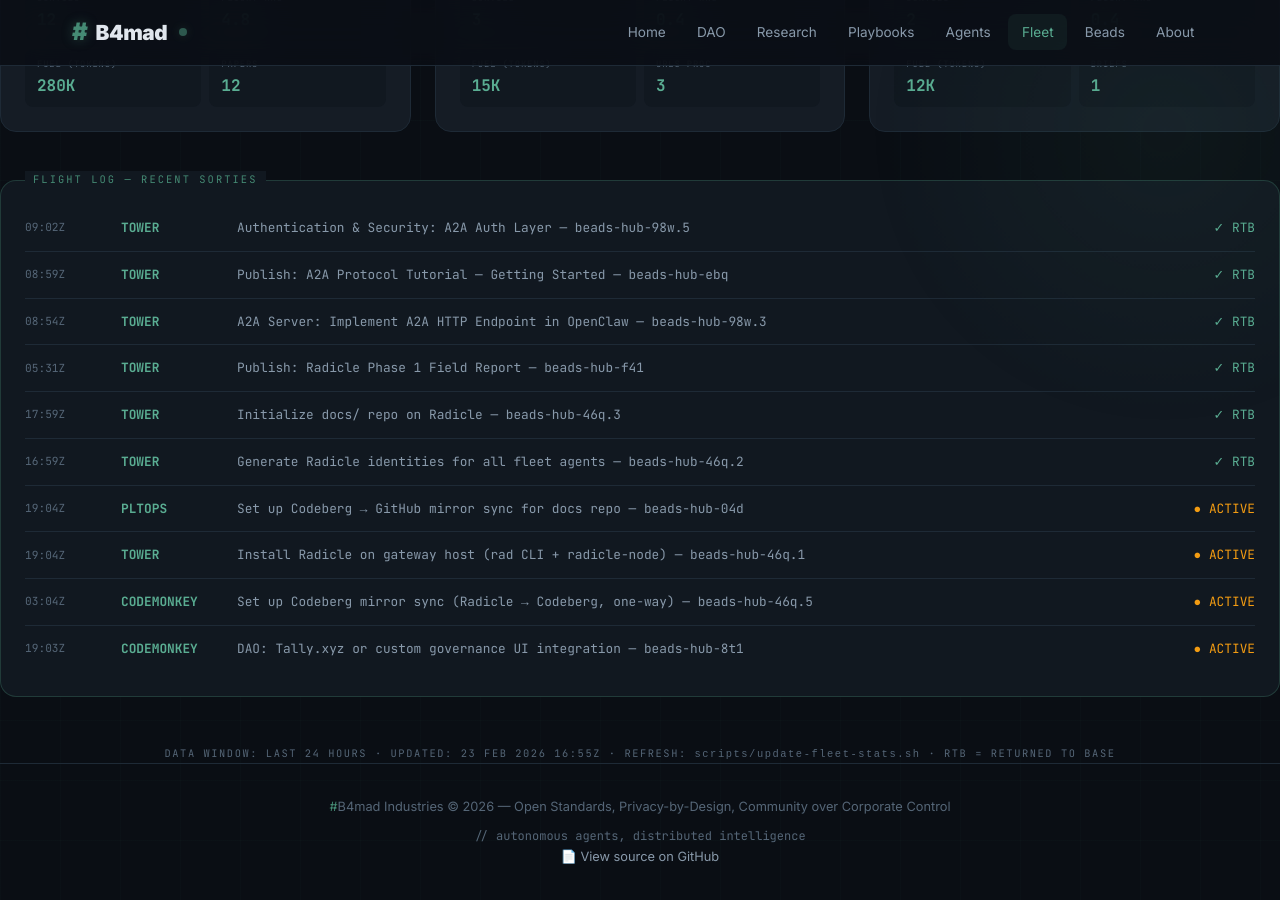
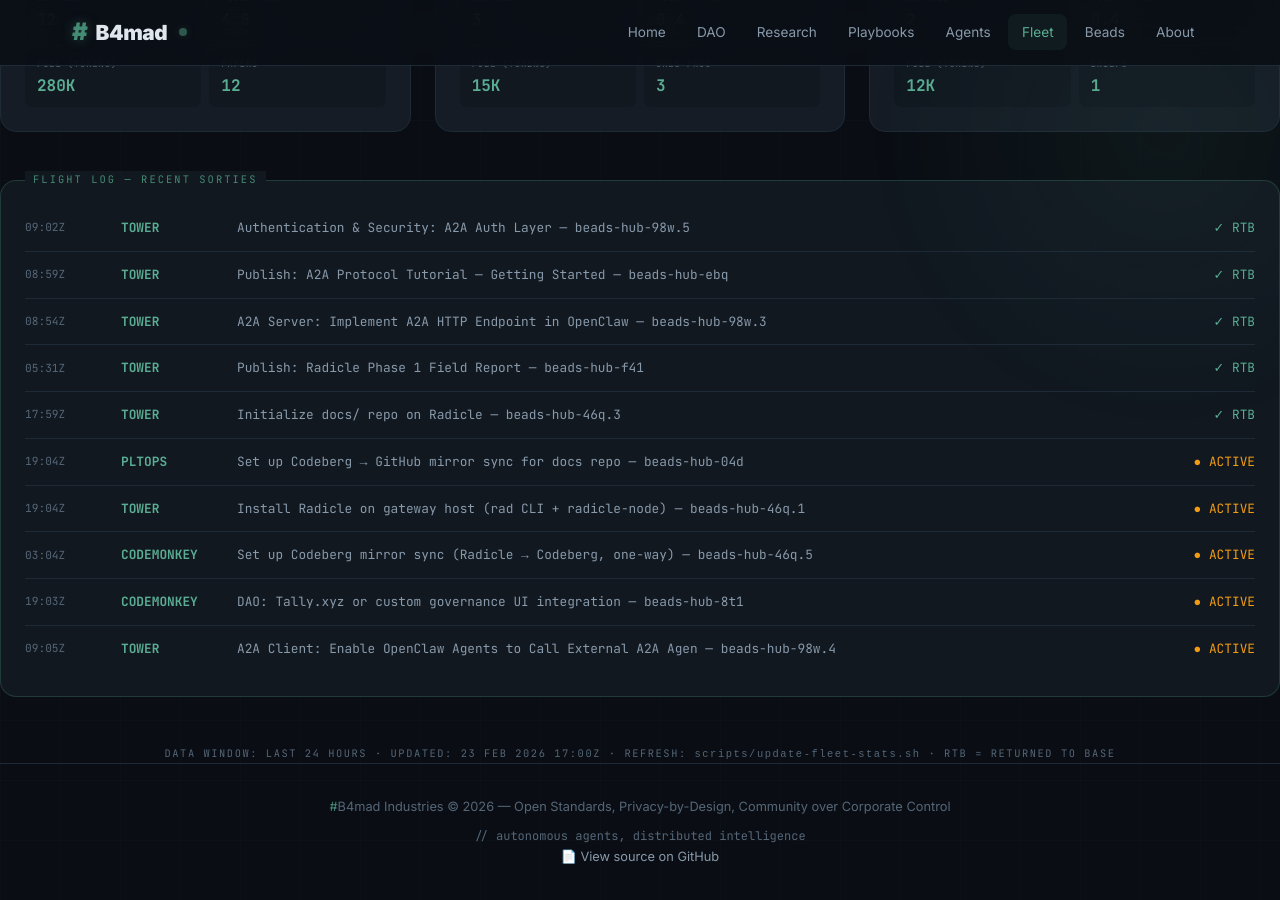
Before and after one commit to brenner-axiom/docs, a Jekyll site: the page built from fleet/index.html, in a window 1280 px wide and 900 px high, scrolled down 847 px. Built offline with Jekyll 4.4.1, drawn with Linux system fonts in a browser that asks for light colours.

Commit message:
fleet: auto-update dashboard stats 2026-02-23T17:00Z

```diff
--- a/fleet/index.html
+++ b/fleet/index.html
@@ -539,12 +539,6 @@ description: "#B4mad Agent Fleet metrics dashboard with aviation theme"
     <span class="log-status"><span class="complete">✓ RTB</span></span>
   </div>
   <div class="log-entry">
-    <span class="log-time">16:59Z</span>
-    <span class="log-callsign">TOWER</span>
-    <span class="log-mission">Generate Radicle identities for all fleet agents — beads-hub-46q.2</span>
-    <span class="log-status"><span class="complete">✓ RTB</span></span>
-  </div>
-  <div class="log-entry">
     <span class="log-time">19:04Z</span>
     <span class="log-callsign">PLTOPS</span>
     <span class="log-mission">Set up Codeberg → GitHub mirror sync for docs repo — beads-hub-04d</span>
@@ -568,10 +562,16 @@ description: "#B4mad Agent Fleet metrics dashboard with aviation theme"
     <span class="log-mission">DAO: Tally.xyz or custom governance UI integration — beads-hub-8t1</span>
     <span class="log-status"><span class="active">● ACTIVE</span></span>
   </div>
+  <div class="log-entry">
+    <span class="log-time">09:05Z</span>
+    <span class="log-callsign">TOWER</span>
+    <span class="log-mission">A2A Client: Enable OpenClaw Agents to Call External A2A Agen — beads-hub-98w.4</span>
+    <span class="log-status"><span class="active">● ACTIVE</span></span>
+  </div>
 </div>
 
 <div style="text-align: center; margin-top: 2rem;">
   <p style="font-family: 'JetBrains Mono', monospace; font-size: 0.65rem; color: var(--text-muted); letter-spacing: 0.15em;">
-    DATA WINDOW: LAST 24 HOURS · UPDATED: 23 FEB 2026 16:55Z ·                                                                                                                                                                                                                                                                                                                                                                                                                                                                                                                                                                                                                                                                                                                                                                                                                                                                                                                                                                                                                 REFRESH: <code>scripts/update-fleet-stats.sh</code> · RTB = RETURNED TO BASE
+    DATA WINDOW: LAST 24 HOURS · UPDATED: 23 FEB 2026 17:00Z ·                                                                                                                                                                                                                                                                                                                                                                                                                                                                                                                                                                                                                                                                                                                                                                                                                                                                                                                                                                                                                  REFRESH: <code>scripts/update-fleet-stats.sh</code> · RTB = RETURNED TO BASE
   </p>
 </div>
```
